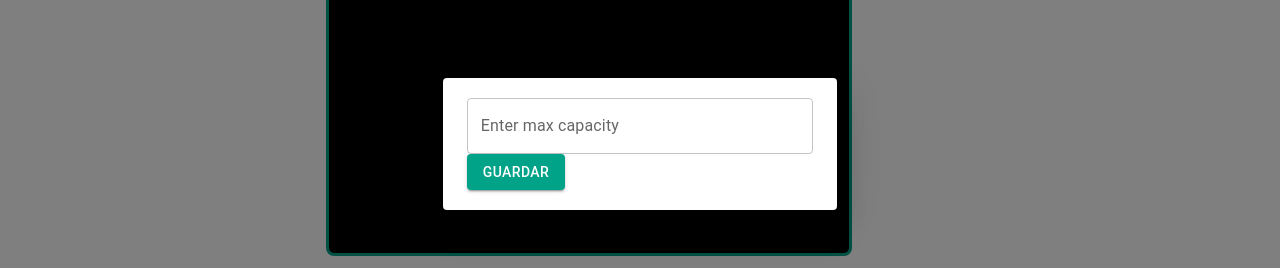
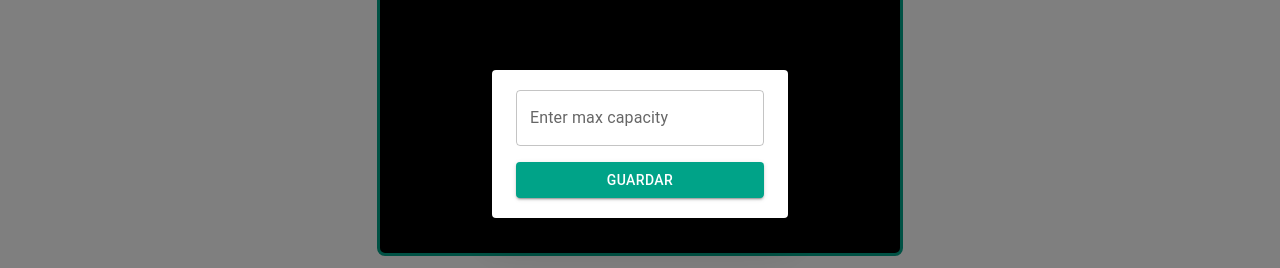
Before and after one commit to P-Integrador-2/CDAI-Frontend, a React (Vite) app: page / in a window 1280 px wide. Shown: the part 256-524 px from the top of the page. Built offline with nearby package versions, Linux system fonts and the light colour scheme; no server answers.

Commit message:
Responsive

```diff
--- a/src/App.jsx
+++ b/src/App.jsx
@@ -74,7 +74,7 @@ function App() {
   const handleResetClick = () => {
     setImages([]); // Establece el estado de las imágenes a un arreglo vacío
     setResponseData(false); //quita el mensaje
-
+    setOpenPopup(true);
   };
 
 
@@ -135,7 +135,7 @@ function App() {
 
       <Container sx={{ display: 'flex', justifyContent: 'center', minWidth: '100%' }}>
           <Dialog open={openPopup} >
-            <DialogContent>
+            <DialogContent sx={{display:'flex', flexDirection: 'column', justifyContent: 'center', gap: 2}}>
               <TextField
                 border= '3px solid #00a388'
                 label="Enter max capacity"
@@ -155,7 +155,7 @@ function App() {
 
         <Grid container justifyContent={'center'} alignContent={'center'}>
 
-        <Grid item xs={12} md={8} justifyContent={'center'} alignContent={'center'} textAlign={'center'}>
+        <Grid item xs={12} md={images.length !==0 ? 8:12} justifyContent={'center'} alignContent={'center'} textAlign={'center'}>
           <Box sx={{ display: 'flex', justifyContent: 'center', m: 1 }} >
             <Typography variant='h3' color="#00a388">
               Smart capacity counting
@@ -201,7 +201,7 @@ function App() {
 
 
         </Grid>
-        <Grid item xs={5} md={1} >
+        <Grid item xs={12} md={4} >
         <div className="canvas-wrap" style={{ display: 'none' }}>
             <canvas className="canvas" width="220" height="140" ref={canvasRef}></canvas>
           </div>
@@ -213,7 +213,10 @@ function App() {
                 <CardContent sx={{height:'auto'}}>
                 <Box sx={{ display: 'flex', flexDirection: 'column', alignItems: 'center', gap: '8px' }}>
                 {images.map((blob, i) => (
-                  <img src={URL.createObjectURL(blob)} className="photo" alt={`Image ${i}`} key={i} />
+                  <Box key={i} >
+                    <img src={URL.createObjectURL(blob)} className="photo" alt={`Image ${i}`} />
+                    <Typography align='center'>Image {i+1}</Typography>
+                  </Box>
                 ))}
               </Box>
                 </CardContent>
```
